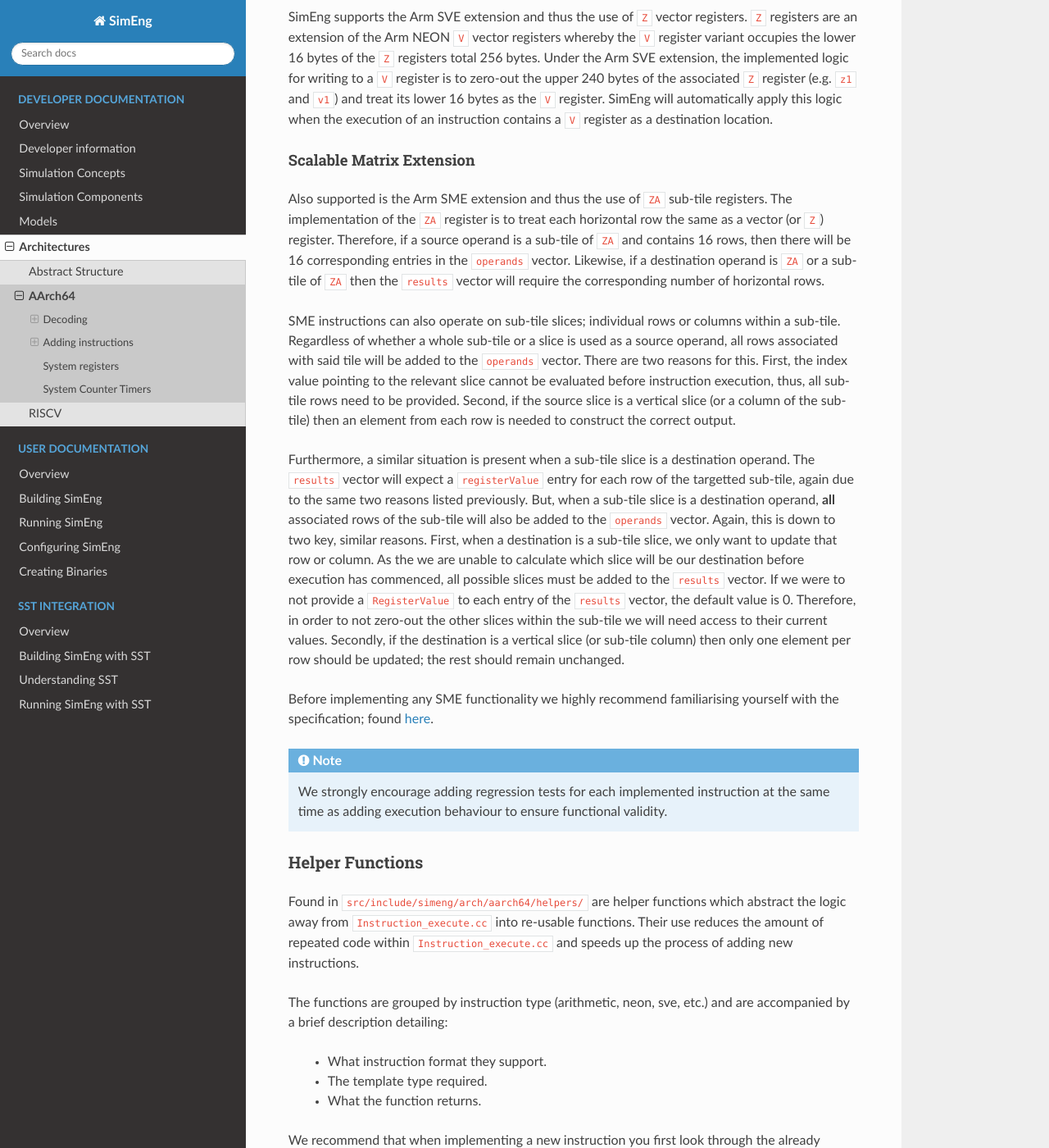
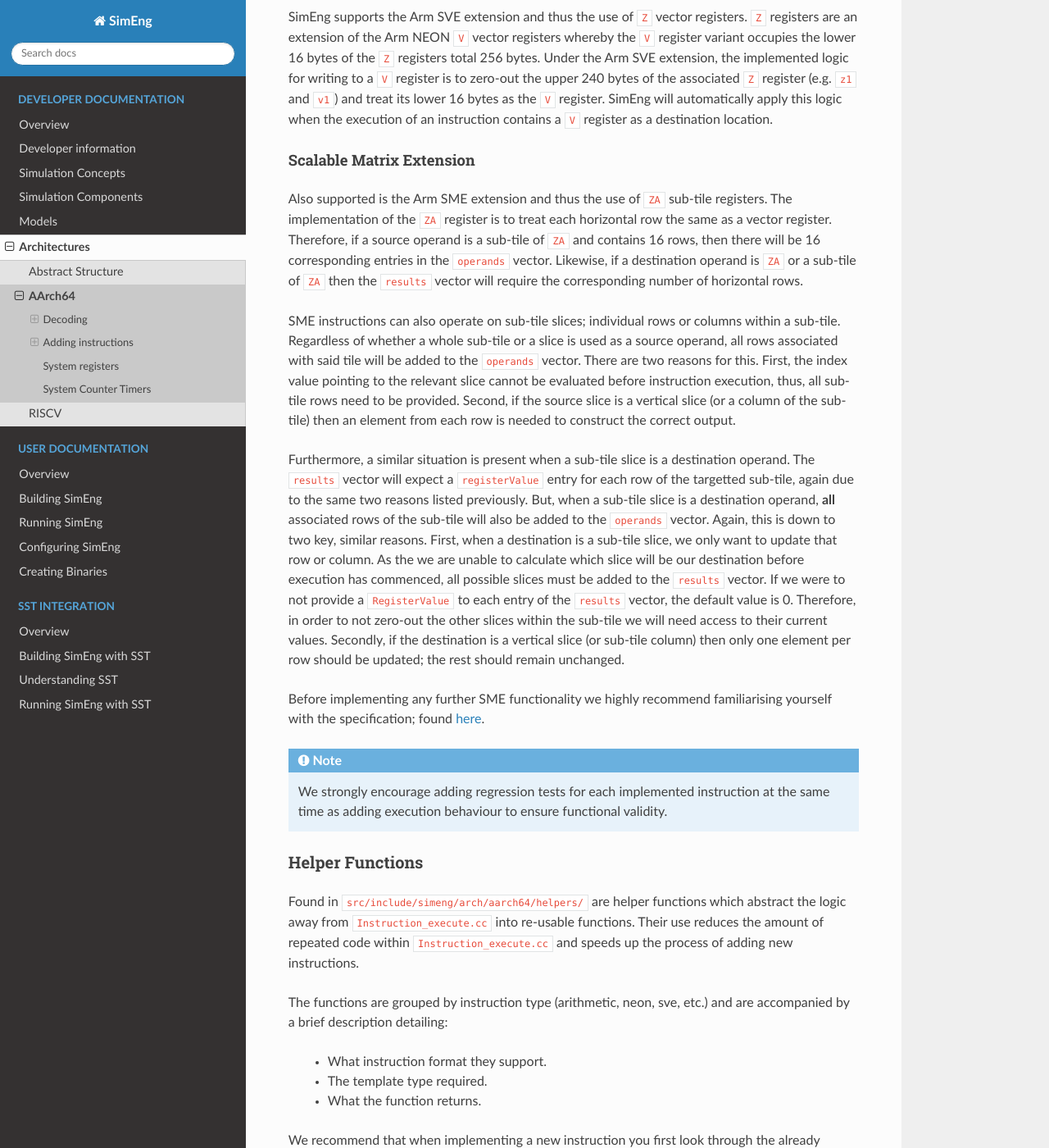
Before and after one commit to UoB-HPC/SimEng, a Sphinx documentation site: the page built from docs/sphinx/developer/arch/supported/aarch64.rst, in a window 1280 px wide and 1400 px high, scrolled down 6333 px. Shown: the whole window at 82% size. Built offline with Sphinx 7.4.7 and the Read the Docs theme 2.0.0, drawn with Linux system fonts in a browser that asks for light colours; pages that are not in the unit, such as notebooks, are missing from menus.

Commit message:
Updates from patch file

```diff
--- a/docs/sphinx/developer/arch/supported/aarch64.rst
+++ b/docs/sphinx/developer/arch/supported/aarch64.rst
@@ -154,13 +154,13 @@
 
 Scalable Matrix Extension
 ''''''''''''''''''''''''''
-Also supported is the Arm SME extension and thus the use of ``ZA`` sub-tile registers. The implementation of the ``ZA`` register is to treat each horizontal row the same as a vector (or ``Z``) register. Therefore, if a source operand is a sub-tile of ``ZA`` and contains 16 rows, then there will be 16 corresponding entries in the ``operands`` vector. Likewise, if a destination operand is ``ZA`` or a sub-tile of ``ZA`` then the ``results`` vector will require the corresponding number of horizontal rows.
+Also supported is the Arm SME extension and thus the use of ``ZA`` sub-tile registers. The implementation of the ``ZA`` register is to treat each horizontal row the same as a vector register. Therefore, if a source operand is a sub-tile of ``ZA`` and contains 16 rows, then there will be 16 corresponding entries in the ``operands`` vector. Likewise, if a destination operand is ``ZA`` or a sub-tile of ``ZA`` then the ``results`` vector will require the corresponding number of horizontal rows.
 
 SME instructions can also operate on sub-tile slices; individual rows or columns within a sub-tile. Regardless of whether a whole sub-tile or a slice is used as a source operand, all rows associated with said tile will be added to the ``operands`` vector. There are two reasons for this. First, the index value pointing to the relevant slice cannot be evaluated before instruction execution, thus, all sub-tile rows need to be provided. Second, if the source slice is a vertical slice (or a column of the sub-tile) then an element from each row is needed to construct the correct output.
 
 Furthermore, a similar situation is present when a sub-tile slice is a destination operand. The ``results`` vector will expect a ``registerValue`` entry for each row of the targetted sub-tile, again due to the same two reasons listed previously. But, when a sub-tile slice is a destination operand, **all** associated rows of the sub-tile will also be added to the ``operands`` vector. Again, this is down to two key, similar reasons. First, when a destination is a sub-tile slice, we only want to update that row or column. As the we are unable to calculate which slice will be our destination before execution has commenced, all possible slices must be added to the ``results`` vector. If we were to not provide a ``RegisterValue`` to each entry of the ``results`` vector, the default value is 0. Therefore, in order to not zero-out the other slices within the sub-tile we will need access to their current values. Secondly, if the destination is a vertical slice (or sub-tile column) then only one element per row should be updated; the rest should remain unchanged.
 
-Before implementing any SME functionality we highly recommend familiarising yourself with the specification; found `here <https://developer.arm.com/documentation/ddi0616/latest>`_.
+Before implementing any further SME functionality we highly recommend familiarising yourself with the specification; found `here <https://developer.arm.com/documentation/ddi0616/latest>`_.
 
 .. Note:: We strongly encourage adding regression tests for each implemented instruction at the same time as adding execution behaviour to ensure functional validity.
 
--- a/docs/sphinx/developer/index.rst
+++ b/docs/sphinx/developer/index.rst
@@ -25,5 +25,6 @@
 
    * :doc:`Abstract Structure <arch/abstract>`
    * :doc:`AArch64 <arch/supported/aarch64>`
+   * :doc:`RISC-V <arch/supported/riscv>`
 
 * :doc:`Testing <test/index>`
```
